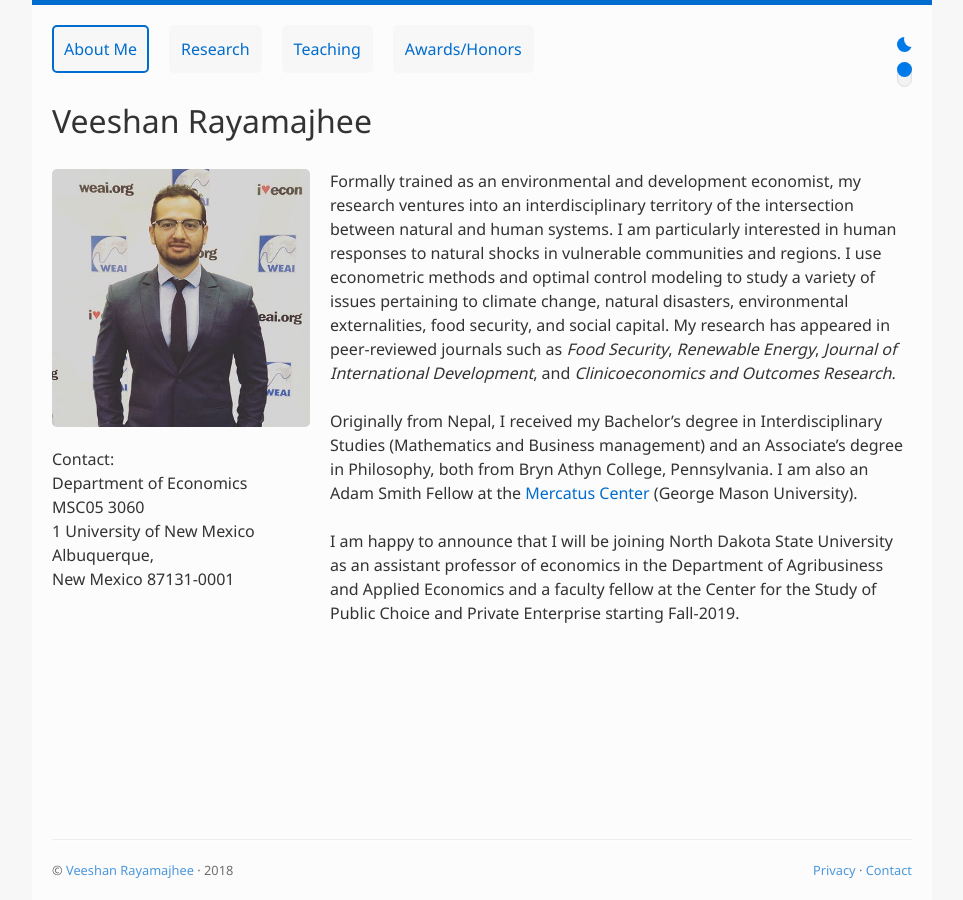
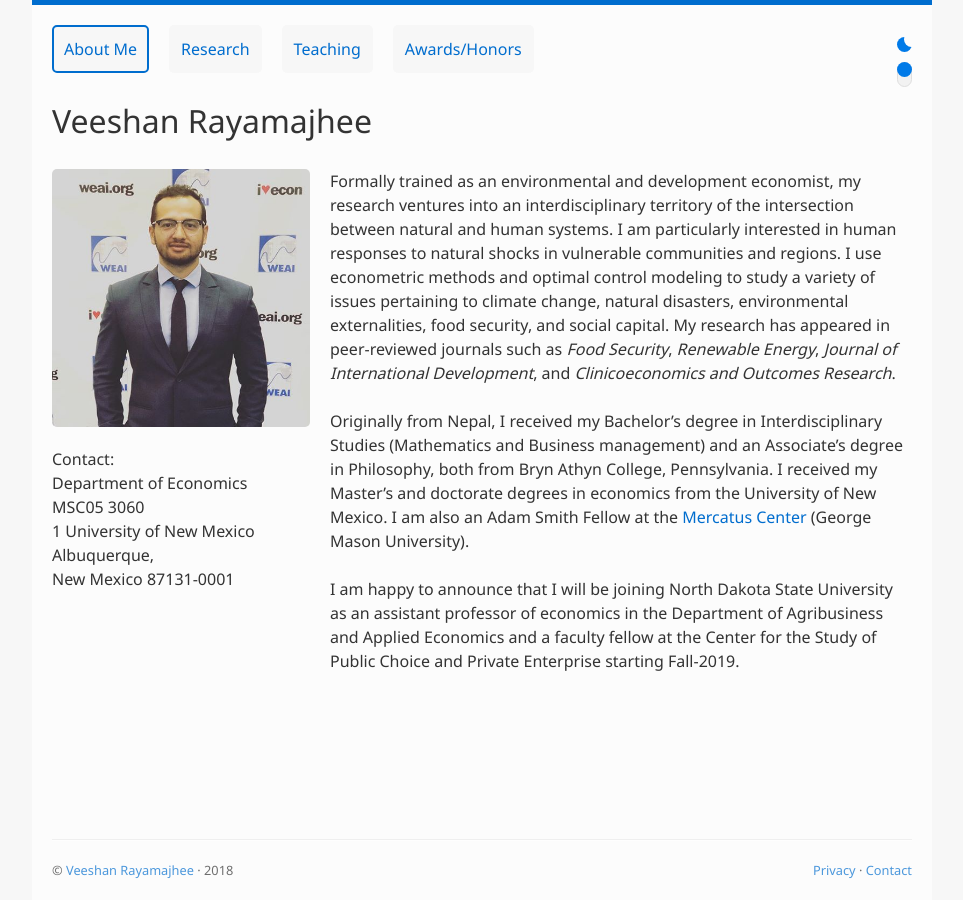
Before and after one commit to veeshanr/veeshanr.github.io, a Jekyll site: the page built from pages/about.md, in a window 1280 px wide. Shown: the whole page, without its empty margins (158-1121 px from the left). Built offline with Jekyll 4.4.1, drawn with Linux system fonts in a browser that asks for light colours.

Commit message:
Update about.md

```diff
--- a/pages/about.md
+++ b/pages/about.md
@@ -7,7 +7,7 @@
 
 Formally trained as an environmental and development economist, my research ventures into an interdisciplinary territory of the intersection between natural and human systems. I am particularly interested in human responses to natural shocks in vulnerable communities and regions. I use econometric methods and optimal control modeling to study a variety of issues pertaining to climate change, natural disasters, environmental externalities, food security, and social capital. My research has appeared in peer-reviewed journals such as *Food Security*, *Renewable Energy*, *Journal of International Development*, and *Clinicoeconomics and Outcomes Research*.
 
-Originally from Nepal, I received my Bachelor's degree in Interdisciplinary Studies (Mathematics and Business management) and an Associate's degree in Philosophy, both from Bryn Athyn College, Pennsylvania. I am also an Adam Smith Fellow at the [Mercatus Center] [1] (George Mason University).
+Originally from Nepal, I received my Bachelor's degree in Interdisciplinary Studies (Mathematics and Business management) and an Associate's degree in Philosophy, both from Bryn Athyn College, Pennsylvania. I received my Master's and doctorate degrees in economics from the University of New Mexico. I am also an Adam Smith Fellow at the [Mercatus Center] [1] (George Mason University).
 
 I am happy to announce that I will be joining North Dakota State University as an assistant professor of economics in the Department of Agribusiness and Applied Economics and a faculty fellow at the Center for the Study of Public Choice and Private Enterprise starting Fall-2019.
 
```
